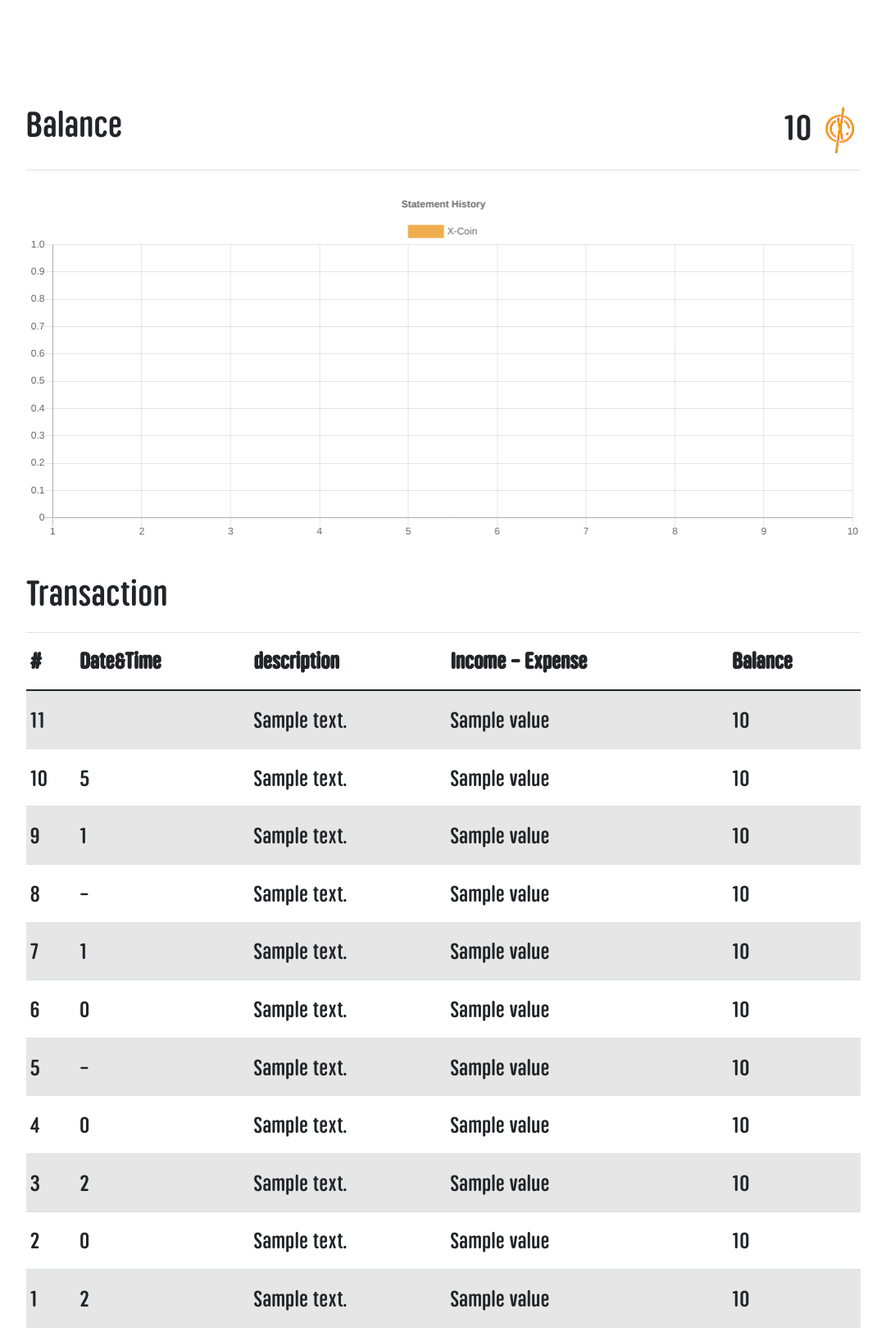
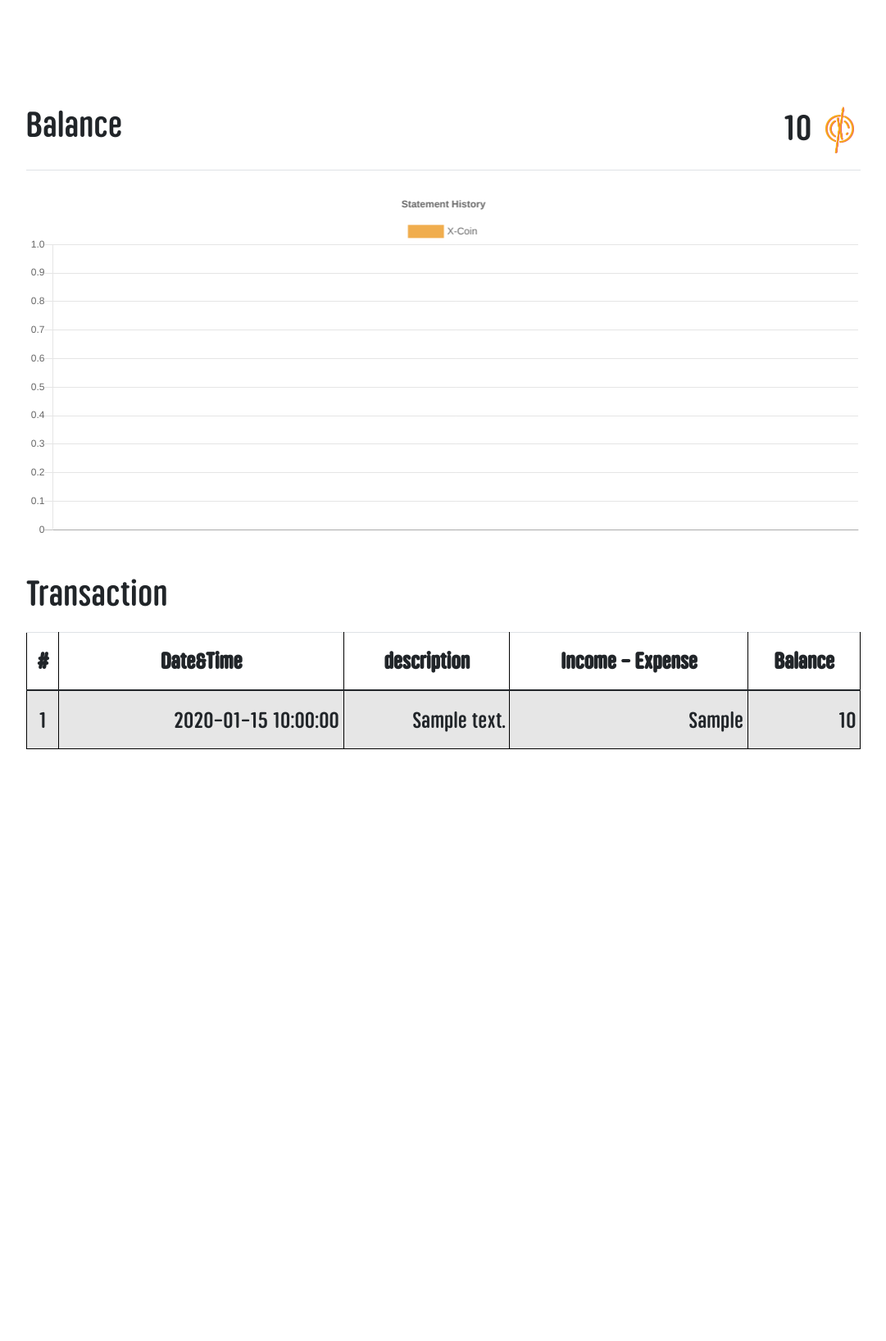
Before and after one commit to Nontosan/Exceed-17, a Flask app: template project/templates/balance.html in a window 1280 px wide. Shown: the whole page at 82% size, without its empty margins (99-1180 px from the left). After the commit the page ends 914 px from the top, so only its background shows below. Run offline with Flask 2, Linux system fonts and the light colour scheme; the template is opened without the code that fills it: most values are stand-ins (such as "Sample title", 1, 10 or a date in 2020); some libraries are stand-ins or nearby versions.

Commit message:
fix invalid resault when add statement and fixing the table

```diff
--- a/project/app.py
+++ b/project/app.py
@@ -168,35 +168,22 @@
         header = {"Authorization": f"Bearer {request.cookies.get('token')}"}
         statement_res = requests.get(
             "http://158.108.182.0:3000/statement", headers=header)
-        # balance_res = requests.get(
-        #     "http://158.108.182.0:3000/balance", headers=header)
-        # print(balance_res.json())
-        # print(statement_res.json())
-        statement = {}
-        description = ["Initial money"]
-        methods = ["xxx"]
-        timestamp = ["---"]
-        transactor = ["admin"]
-        value = [0]
-        l = 0
-        Balance = [0]
-        if (statement_res.json()["message"] != "Your group's statement is empty."):
-            Balance = [0 for i in range(len(statement_res.json())+1)]
+        statement = statement_res.json()
+        balance = [i["balance"] for i in statement]
+        balance_str = [f"{i:,.0f}" for i in balance]
+        value_str = [f"{i['value']:,.0f}" for i in statement]
+        statement_len = len(statement)
+        current_balance = statement[0]['balance']
+        if (statement_res.status_code != 404):
             real_group = response.json()["group"]
             for i in range(len(statement_res.json())):
                 statement[i] = statement_res.json()[i]
                 group = statement[i]["group"]
                 if(real_group == group):
-                    description.append(statement[i]["description"])
-                    methods.append(statement[i]["methods"])
-                    timestamp.append(statement[i]["timestamp"])
-                    transactor.append(statement[i]["transactor"])
-                    value.append(statement[i]["value"])
-                    Balance[i+1] = Balance[i]+value[i+1]
+                    pass
                 else:
                     continue
-            l = len(statement)
-        return render_template("balance.html", balance=True, login=login_cond, statement=statement, description=description, group=group, methods=methods, timestamp=timestamp, transactor=transactor, value=value, len=l, Balance=Balance)
+        return render_template("balance.html", balance=True, login=login_cond, statement=statement, _balance=balance, statement_len=statement_len, current_balance=f"{current_balance:,.0f}", balance_str=balance_str, value_str=value_str)
 
 
 @app.route("/price-cal")
--- a/project/templates/balance.html
+++ b/project/templates/balance.html
@@ -1,10 +1,5 @@
 {% extends "base.html" %} {% block title %} Balance {% endblock %} {% block
 content_head %}
-<!---<link rel="canonical" href="https://getbootstrap.com/docs/4.6/examples/dashboard/" />
-<link href="../assets/dist/css/bootstrap.min.css" rel="stylesheet" />
-<link rel="stylesheet" href="https://cdn.jsdelivr.net/chartist.js/latest/chartist.min.css" />
-<script src="https://cdn.jsdelivr.net/chartist.js/latest/chartist.min.js"></script>
-<script src="https://code.jquery.com/jquery-3.5.1.js" integrity="sha256-QWo7LDvxbWT2tbbQ97B53yJnYU3WhH/C8ycbRAkjPDc=" crossorigin="anonymous"></script>-->
 <link
   rel="stylesheet"
   href="https://cdn.jsdelivr.net/npm/bootstrap@4.5.3/dist/css/bootstrap.min.css"
@@ -26,7 +21,7 @@
             style="font-size: 3rem; text-align: center"
           >
             <h1 class="m-0 p-0">
-              {{Balance[len]}}
+              {{current_balance}}
               <img class="ms-2" src="./static/X-Coin.png" width="35vw" />
             </h1>
           </div>
@@ -34,18 +29,19 @@
       </div>
       <canvas class="my-4 w-100" id="myChart" width="900" height="380"></canvas>
       <script>
+        console.log({{Balance}})
         var data = [];
         new Chart(document.getElementById("myChart"), {
           type: "line",
           data: {
             labels: [
-              {% for i  in range(len+1) %}
+              {% for i in range(statement_len+1) %}
                 {{ i+1 }},
               {% endfor %}
             ],
             datasets: [
               {
-                data: {{Balance}},
+                data: {{_balance}},
                 label: "X-Coin",
                 borderColor: "#f0ad4e",
                 fill: false,
@@ -81,13 +77,13 @@
             </div>
             <div class="row">
               <tbody>
-                {% for i in range(len,-1,-1) %}
+                {% for i in range(statement_len-1, -1, -1) %}
                 <tr>
-                  <td class="col-auto">{{i+1}}</th>
-                  <td class="col-auto">{{timestamp[i]}}</td>
-                  <td class="col-auto">{{description[i]}}</td>
-                  <td class="col-auto">{{ value[i] }}</td>
-                  <td class="col-auto">{{ Balance[i] }}</td>
+                  <td class="col-auto" id="center">{{i+1}}</th>
+                  <td class="col-auto" id="right">{{statement[i]['timestamp']}}</td>
+                  <td class="col-auto" id="right">{{statement[i]['description']}}</td>
+                  <td class="col-auto" id="right">{{value_str[i]}}</td>
+                  <td class="col-auto" id="right">{{balance_str[i]}}</td>
                 </tr>
                 {% endfor %}
               </tbody>
@@ -98,4 +94,15 @@
     </main>
   </div>
 </div>
+<style>
+  th, td, tr, thead {
+    border: 1px solid black;
+  }
+  th, td#center {
+    text-align: center;
+  }
+  td#right {
+    text-align: end;
+  }
+</style>
 {% endblock %} {% block javscript %} {% endblock %}
```
